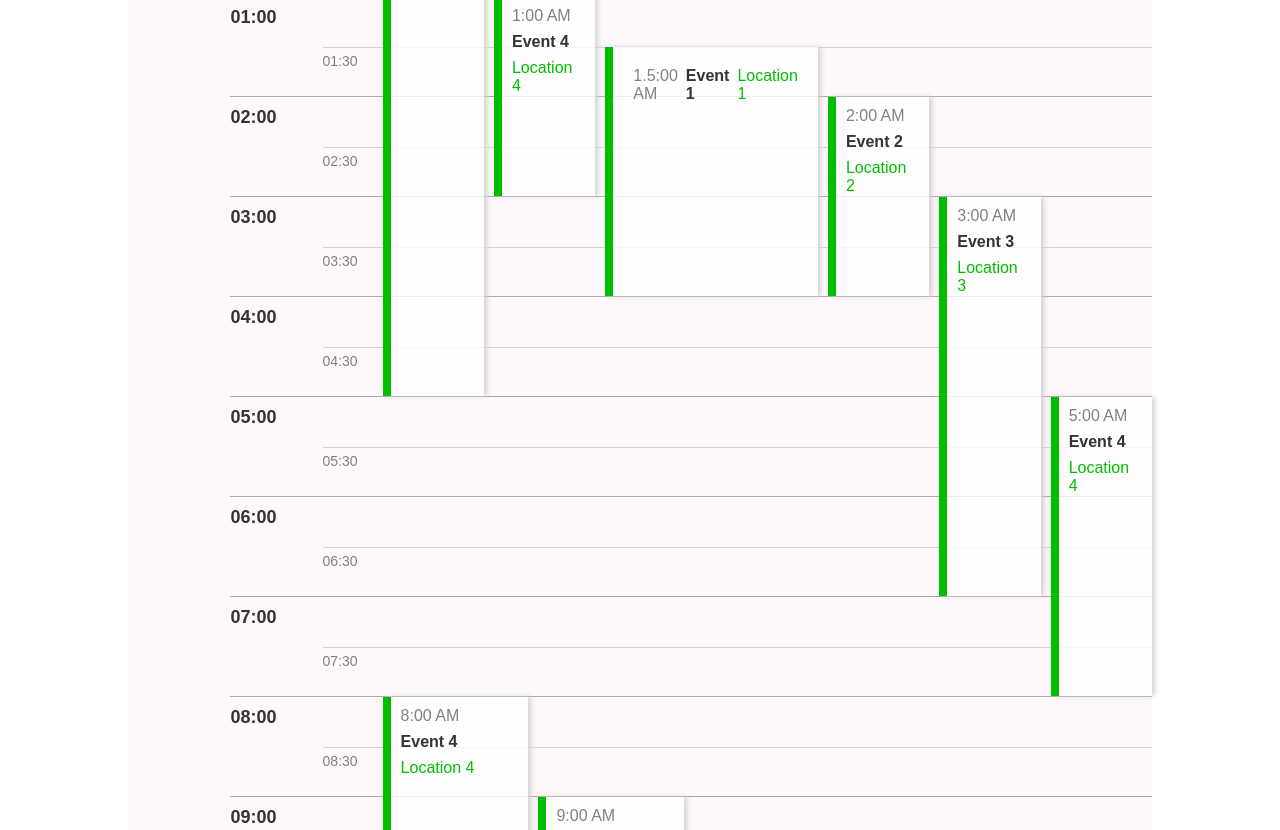
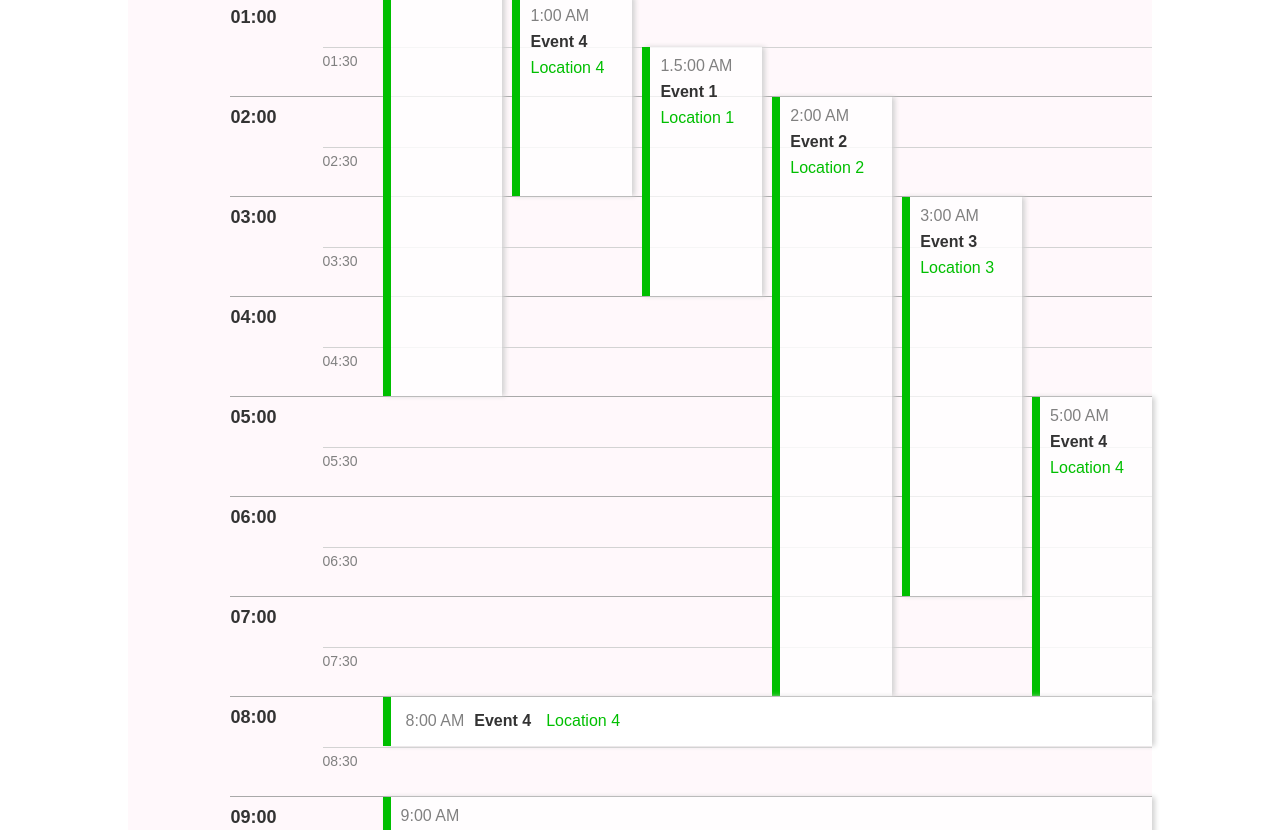
Before and after one commit to talha-zafeer/calendar, a plain HTML site: page index.html in a window 1280 px wide. Shown: the part 242-1072 px from the top of the page. Drawn offline with Linux system fonts and the light colour scheme.

Commit message:
new fixes

```diff
--- a/data.js
+++ b/data.js
@@ -15,7 +15,7 @@ const events = [
   },
   {
     startTime: 2,
-    endTime: 4,
+    endTime: 8,
     name: "Event 2",
     location: "Location 2",
     hoursIncluded: function () {
@@ -93,8 +93,8 @@ const events = [
     },
   },
   {
-    startTime: 8,
-    endTime: 23,
+    startTime: 15,
+    endTime: 20,
     name: "Event 4",
     location: "Location 4",
     hoursIncluded: function () {
@@ -119,8 +119,8 @@ const events = [
     },
   },
   {
-    startTime: 11,
-    endTime: 23,
+    startTime: 8,
+    endTime: 8.5,
     name: "Event 4",
     location: "Location 4",
     hoursIncluded: function () {
@@ -131,9 +131,10 @@ const events = [
       return hoursSet;
     },
   },
+
   {
     startTime: 14,
-    endTime: 24,
+    endTime: 17.5,
     name: "Event 4",
     location: "Location 4",
     hoursIncluded: function () {
--- a/script.js
+++ b/script.js
@@ -23,8 +23,19 @@ const setEvent = (startTime, endTime, name, location) => {
   const newEvent = hourSelector[Math.floor(startTime)].appendChild(
     createContent(startTime, name, location)
   );
-  if (startTime < Math.ceil(startTime)) {
-    newEvent.classList.add("event-half");
+  if (startTime < Math.ceil(startTime) || endTime < Math.ceil(endTime)) {
+    if (startTime == Math.floor(endTime)) {
+      newEvent.classList.add("single-half-event-top");
+    } else if (Math.ceil(startTime) == endTime) {
+      newEvent.classList.add("single-half-event-bot");
+    } else {
+      newEvent.classList.add("event-half");
+    }
+
+    // console.log(endTime, startTime);
+    // startTime == Math.floor(endTime)
+    //   ? newEvent.classList.add("single-half-event-bot")
+    //   : newEvent.classList.add("event-half");
   } else {
     newEvent.classList.add("event");
   }
--- a/styles.css
+++ b/styles.css
@@ -127,14 +127,63 @@ header {
 .event-half {
   border-left: 8px solid rgb(0, 191, 0);
   background-color: rgb(255, 255, 255, 0.8);
-  padding: 20px;
+  padding: 10px;
   z-index: 1;
   margin-top: 40px;
   margin-left: 10px;
   height: 100px;
   box-shadow: 3px 0px 5px 0px lightgrey;
   width: 100%;
+}
+.single-half-event-bot {
   display: flex;
+  border-left: 8px solid rgb(0, 191, 0);
+  background-color: white;
+  width: 100%;
+  padding: 15px;
+  box-shadow: 3px 0px 5px 0px lightgrey;
+  margin-top: 40px;
+  margin-left: 10px;
+}
+
+.single-half-event-top {
+  display: flex;
+  border-left: 8px solid rgb(0, 191, 0);
+  background-color: white;
+  width: 100%;
+  padding: 15px;
+  box-shadow: 3px 0px 5px 0px lightgrey;
+  margin-left: 10px;
+  margin-top: -10px;
+}
+
+.single-half-event-top h5 {
+  font-size: 16px;
+  padding: 0 10px;
+}
+
+.single-half-event-top span {
+  color: rgb(0, 191, 0);
+  padding: 0 5px;
+}
+
+.single-half-event-top p {
+  color: gray;
+  text-transform: uppercase;
+}
+.single-half-event-bot h5 {
+  font-size: 16px;
+  padding: 0 10px;
+}
+
+.single-half-event-bot span {
+  color: rgb(0, 191, 0);
+  padding: 0 5px;
+}
+
+.single-half-event-bot p {
+  color: gray;
+  text-transform: uppercase;
 }
 .event-half p {
   color: gray;
@@ -143,7 +192,7 @@ header {
 
 .event-half h5 {
   font-size: 16px;
-  padding: 0px 8px;
+  padding: 8px 0px;
 }
 
 .event-half span {
```
